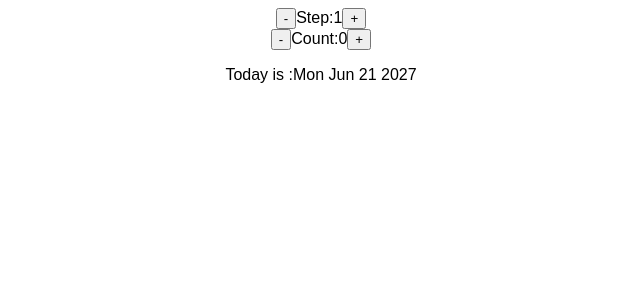
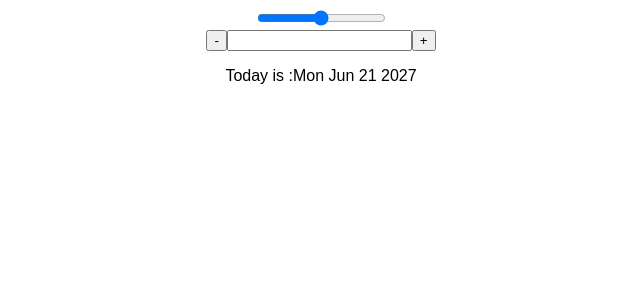
Before and after one commit to AbdullahiAbdulganiyu/Date-Counter-v2-, a React (Create React App) app: page / in a window 1280 px wide. Shown: the top 300 px of the page, without its empty margins (319-959 px from the left). Built offline with nearby package versions, Linux system fonts and the light colour scheme.

Commit message:
making the step a range input and make the count an input

```diff
--- a/src/App.js
+++ b/src/App.js
@@ -33,15 +33,18 @@ function Counter() {
   return (
     <div>
       <div>
-        <button onClick={handleStepDecrease}>-</button>
+        {/* <button onClick={handleStepDecrease}>-</button>
         <span>Step:</span>
         <span>{step}</span>
-        <button onClick={handleStepIncrease}>+</button>
+        <button onClick={handleStepIncrease}>+</button> */}
+
+        <input type="range" min={0} max={10} />
       </div>
       <div>
         <button onClick={handleCountDecrease}>-</button>
-        <span>Count:</span>
-        <span>{count}</span>
+        {/* <span>Count:</span>
+        <span>{count}</span> */}
+        <input type="text" placeholder="" />
         <button onClick={handleCountIncrease}>+</button>
         <p>
           <span>
```
